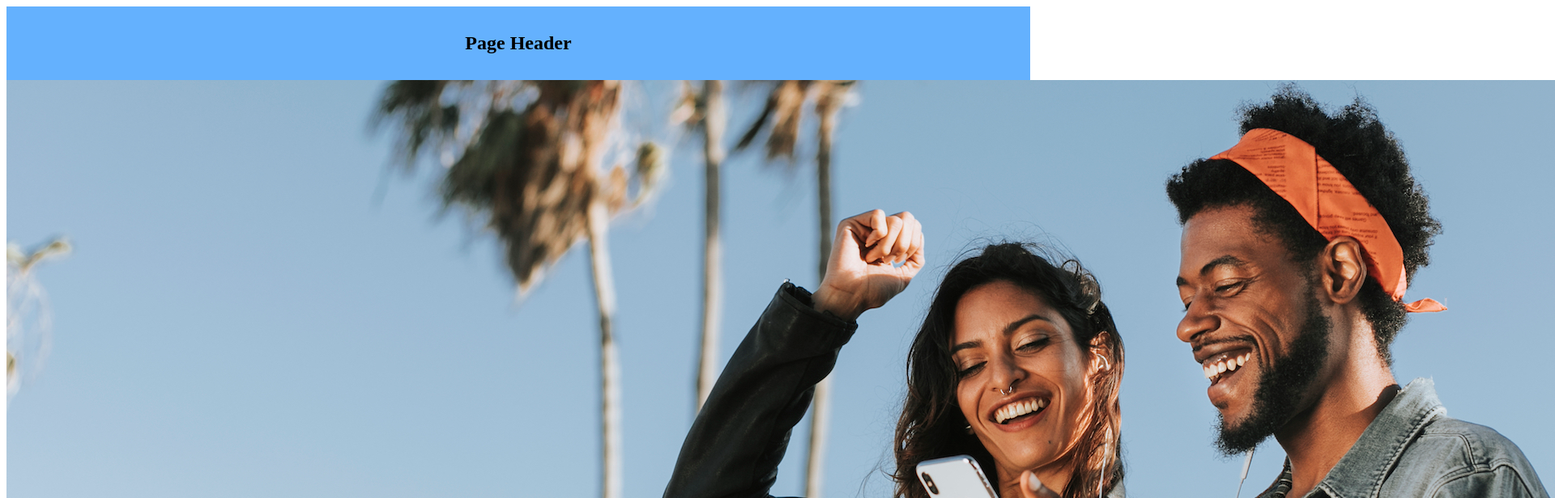
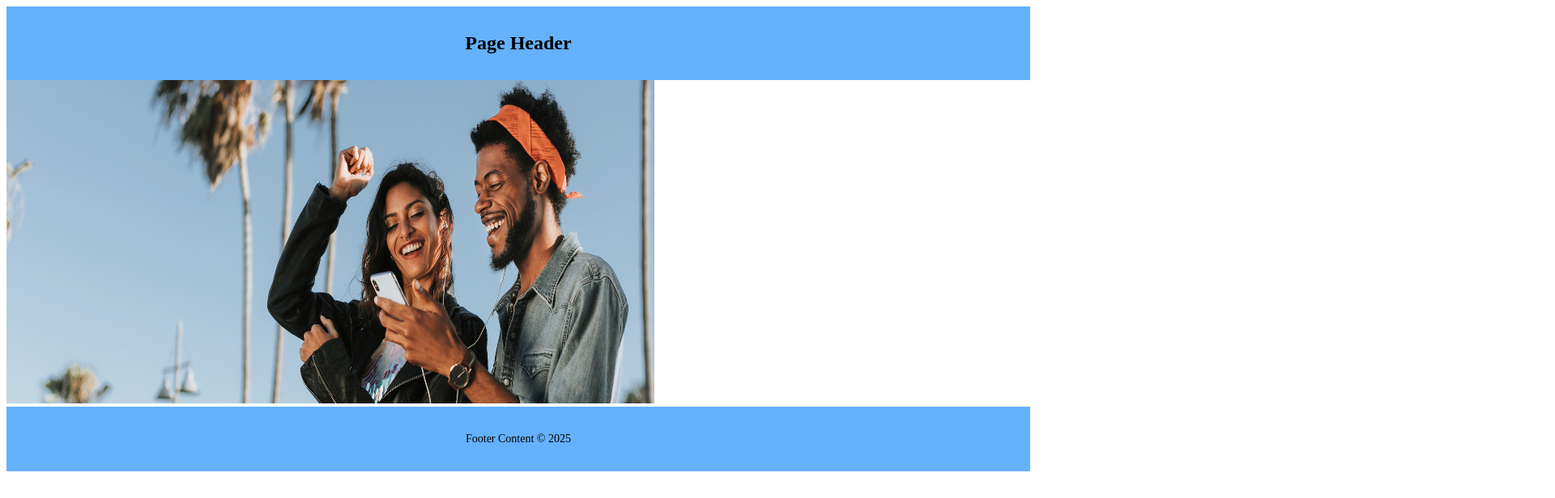
Before and after one commit to RobFyd/hello-next, a Next.js app: page /photo in a window 1280 px wide. Shown: the top 616 px of the page at 81% size, 1920 px wide, since content can reach past the window. Built offline with nearby package versions, Linux system fonts and the light colour scheme.

Commit message:
fix: replace img tag with Image component for summer sale display

```diff
--- a/src/app/photo/page.js
+++ b/src/app/photo/page.js
@@ -1,5 +1,7 @@
+import Image from "next/image";
+
 import summersale from "/public/summersale.jpg";
 
 export default function Photo() {
-  return <img src={summersale.src} />;
+  return <Image src={summersale} alt="Summer Sale" width={800} height={400} />;
 }
```
